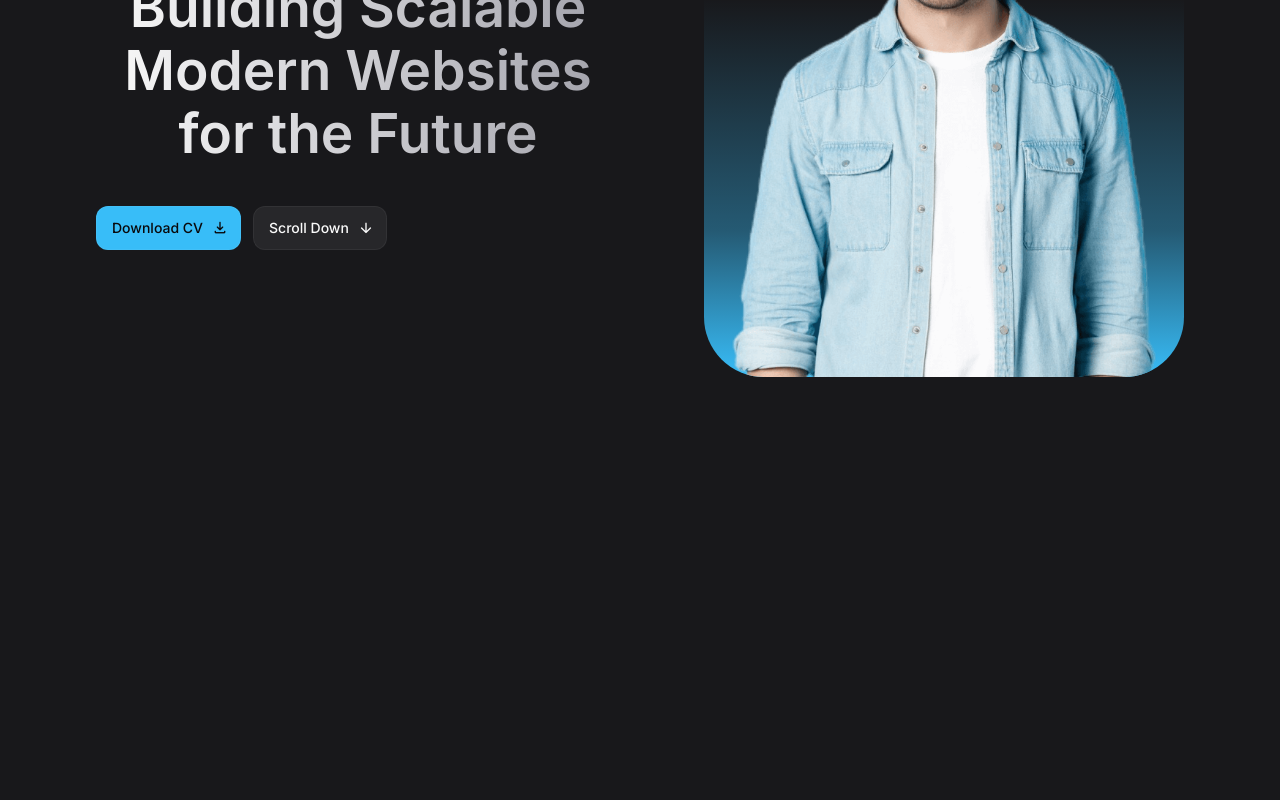
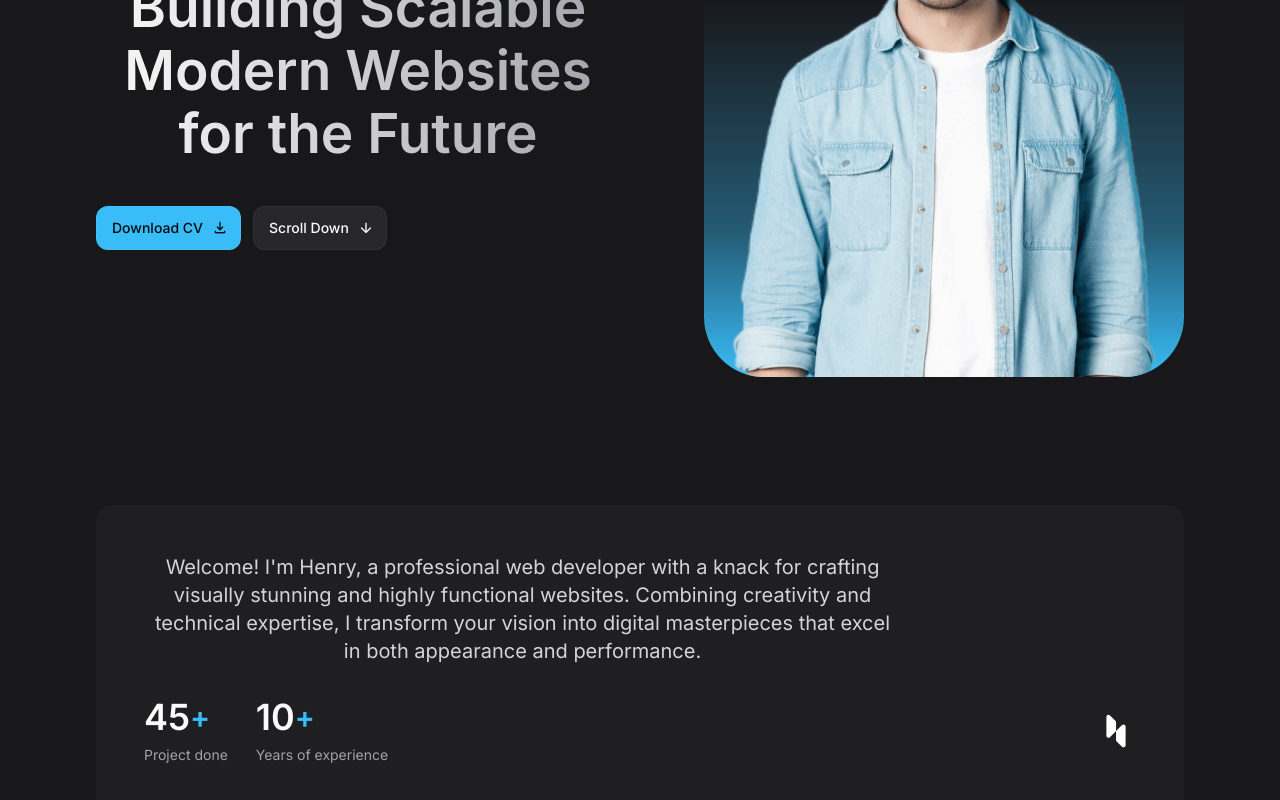
Before and after one commit to bansalmohit123/Portfolio, a React (Vite) app: page / in a window 1280 px wide. Shown: the part 384-1184 px from the top of the page. Before the commit the page ends 800 px from the top, so only its background shows below. Built offline with nearby package versions, Linux system fonts and the light colour scheme.

Commit message:
Added About Section

```diff
--- a/src/App.jsx
+++ b/src/App.jsx
@@ -3,6 +3,7 @@
 import viteLogo from '/vite.svg'
 import Header from './components/Header'
 import Hero from './components/Hero'
+import About from './components/About'
 import './App.css'
 
 function App() {
@@ -13,6 +14,7 @@
     <Header />
     <main>
       <Hero/>
+      <About />
     </main>
     </>
   )
--- /dev/null
+++ b/src/components/About.jsx
@@ -0,0 +1,38 @@
+const aboutItems = [
+    {
+      label: 'Project done',
+      number: 45
+    },
+    {
+      label: 'Years of experience',
+      number: 10
+    }
+  ];
+
+  const About = () => {
+    return (
+      <section id="about" className="section">
+        <div className="container">
+          <div className="bg-zinc-800/50 p-7 rounded-2xl md:p-12">
+            <p className="text-zinc-300 mb-4 md:mb-8 md:text-xl md:max-w-[60ch]">
+              Welcome! I'm Henry, a professional web developer with a knack for crafting visually stunning and highly functional websites. Combining creativity and technical expertise, I transform your vision into digital masterpieces that excel in both appearance and performance.
+            </p>
+            <div className="flex flex-wrap items-center gap-4 md:gap-7">
+              {aboutItems.map(({ label, number }, index) => (
+                <div key={index}>
+                  <div className="flex items-center md:mb-2">
+                    <span className="text-2xl font-semibold md:text-4xl">{number}</span>
+                    <span className="text-sky-400 font-semibold md:text-3xl">+</span>
+                  </div>
+                  <p className="text-sm text-zinc-400">{label}</p>
+                </div>
+              ))}
+              <img src="/images/logo.svg" alt="Company Logo" width={30} height={30} className="ml-auto md:w-[40px] md:h-[40px]" />
+            </div>
+          </div>
+        </div>
+      </section>
+    );
+  }
+
+  export default About;
--- a/src/index.css
+++ b/src/index.css
@@ -89,3 +89,7 @@
 .btn-outline {
   @apply h-11 bg-zinc-800 hover:bg-zinc-700 active:bg-zinc-800;
 }
+
+.section {
+  @apply pt-20 lg:pt-32;
+}
```
